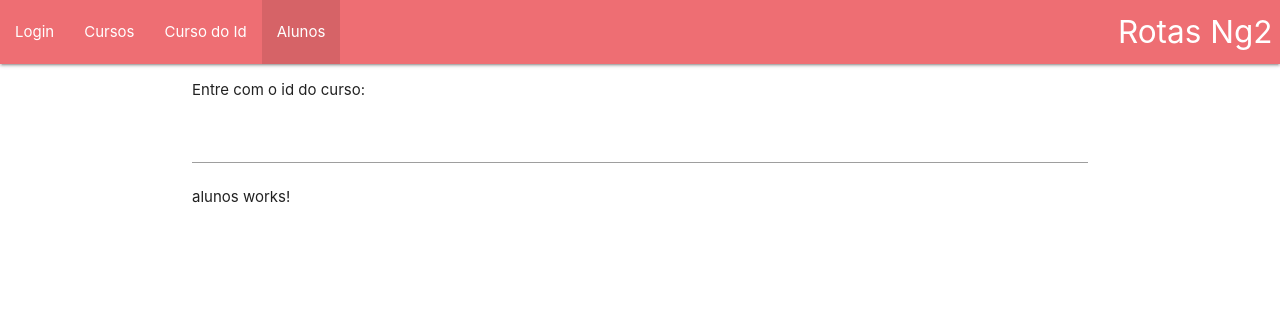
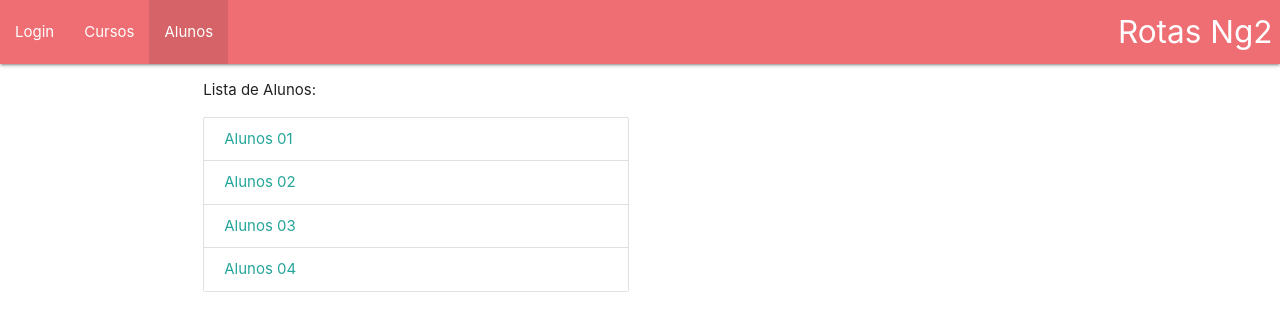
Before and after one commit to EduardoAmerico/projeto-routes-angular, an Angular app in the folder projeto-rotas/: page /alunos in a window 1280 px wide. Shown: the top 312 px of the page. Built offline with nearby package versions, Linux system fonts and the light colour scheme.

Commit message:
Rotas Filhas / telas alunos

```diff
--- a/projeto-rotas/src/app/alunos/aluno-detalhe/aluno-detalhe.component.html
+++ b/projeto-rotas/src/app/alunos/aluno-detalhe/aluno-detalhe.component.html
@@ -1 +1,6 @@
-<p>aluno-detalhe works!</p>
+<h5>
+    Detalhes do Aluno
+</h5>
+<p>Id: {{aluno.id}}</p>
+<p>Nome: {{aluno.nome}}</p>
+<p>Email: {{aluno.email}}</p>
--- a/projeto-rotas/src/app/alunos/aluno-detalhe/aluno-detalhe.component.ts
+++ b/projeto-rotas/src/app/alunos/aluno-detalhe/aluno-detalhe.component.ts
@@ -1,15 +1,37 @@
-import { Component, OnInit } from '@angular/core';
+import { AlunosService } from './../alunos.service';
+import { ActivatedRoute } from '@angular/router';
+import { Subscription } from 'rxjs';
+import { Component, OnInit, OnDestroy } from '@angular/core';
 
 @Component({
   selector: 'app-aluno-detalhe',
   templateUrl: './aluno-detalhe.component.html',
   styleUrls: ['./aluno-detalhe.component.css']
 })
-export class AlunoDetalheComponent implements OnInit {
+export class AlunoDetalheComponent implements OnInit,OnDestroy {
 
-  constructor() { }
+  aluno:any;
+  inscricao: Subscription;
+  id;
+
+
+  constructor(private route:ActivatedRoute,
+    private alunosService:AlunosService) { }
 
   ngOnInit() {
+    this.inscricao = this.route.params.subscribe(
+      (params:any) => {
+        console.log(params);
+        this.id = params['id'];
+        console.log(params['id'])
+
+        this.aluno = this.alunosService.getAluno(this.id);
+      }
+    );
+  }
+  ngOnDestroy(){
+    this.inscricao.unsubscribe();
+
   }
 
 }
--- a/projeto-rotas/src/app/alunos/alunos.component.html
+++ b/projeto-rotas/src/app/alunos/alunos.component.html
@@ -1 +1,13 @@
-<p>alunos works!</p>
+<div class="row">
+    <div class="col s6">
+        <p>Lista de Alunos:</p>
+
+        <div class="collection">
+            <a class="collection-item" *ngFor="let aluno of alunos" [routerLink]="aluno.id"
+                routerLinkActive="router-link-active">{{ aluno.nome }}</a>
+        </div>
+    </div>
+    <div class="col s6">
+    <router-outlet></router-outlet>
+    </div>
+</div>
--- a/projeto-rotas/src/app/alunos/alunos.component.ts
+++ b/projeto-rotas/src/app/alunos/alunos.component.ts
@@ -1,3 +1,4 @@
+import { AlunosService } from './alunos.service';
 import { Component, OnInit } from '@angular/core';
 
 @Component({
@@ -7,9 +8,13 @@ import { Component, OnInit } from '@angular/core';
 })
 export class AlunosComponent implements OnInit {
 
-  constructor() { }
+  alunos;
+
+  constructor(private alunosService: AlunosService) { }
 
   ngOnInit() {
+    this.alunos = this.alunosService.getAlunos();
   }
 
+
 }
--- /dev/null
+++ b/projeto-rotas/src/app/alunos/alunos.service.ts
@@ -0,0 +1,34 @@
+import { Injectable } from '@angular/core';
+
+@Injectable({
+  providedIn: 'root'
+})
+export class AlunosService {
+
+  private alunos: any[] = [
+    { id: 1, nome: 'Alunos 01', email: 'alunos01@email.com' },
+    { id: 2, nome: 'Alunos 02', email: 'alunos02@email.com' },
+    { id: 3, nome: 'Alunos 03', email: 'alunos03@email.com' },
+    { id: 4, nome: 'Alunos 04', email: 'alunos04@email.com' },
+  ];
+
+  getAlunos() {
+    return this.alunos;
+  }
+
+  getAluno(id) {
+    for (let i = 0; i < this.alunos.length; i++) {
+      let aluno = this.alunos[i];
+      console.log(id)
+      if (aluno.id == id) {
+
+        return aluno;
+      }
+
+    }
+    return null;
+
+  }
+
+  constructor() { }
+}
--- a/projeto-rotas/src/app/app.component.html
+++ b/projeto-rotas/src/app/app.component.html
@@ -5,12 +5,12 @@
       <ul id="nav-mobile" class="left hide-on-med-and-down">
         <li  routerLinkActive="active"><a [routerLink]="['/login']" routerLinkActive="router-link-active" >Login</a></li>
         <li  routerLinkActive="active"><a [routerLink]="['/cursos']" routerLinkActive="router-link-active" [queryParams]="{pagina:1}">Cursos</a></li>
-        <li  routerLinkActive="active"><a [routerLink]="['curso',idCurso.value]" routerLinkActive="router-link-active" >Curso do Id</a></li>
+        <!-- <li  routerLinkActive="active"><a [routerLink]="['curso',idCurso.value]" routerLinkActive="router-link-active" >Curso do Id</a></li> -->
         <li  routerLinkActive="active"><a [routerLink]="['/alunos']" routerLinkActive="router-link-active" >Alunos</a></li>
       </ul>
     </div>
   </nav>
   <div class="container">
-    <p>Entre com o id do curso:</p>
-    <input #idCurso>
+    <!-- <p>Entre com o id do curso:</p>
+    <input #idCurso> -->
     <router-outlet></router-outlet></div>
--- a/projeto-rotas/src/app/cursos/curso-detalhe/curso-detalhe.component.ts
+++ b/projeto-rotas/src/app/cursos/curso-detalhe/curso-detalhe.component.ts
@@ -1,5 +1,5 @@
 import { CursosService } from '../cursos.service';
-import { Component, OnInit } from '@angular/core';
+import { Component, OnInit, OnDestroy } from '@angular/core';
 import { ActivatedRoute, Router } from '@angular/router';
 import { Subscription } from 'rxjs';
 
@@ -8,7 +8,7 @@ import { Subscription } from 'rxjs';
   templateUrl: './curso-detalhe.component.html',
   styleUrls: ['./curso-detalhe.component.css']
 })
-export class CursoDetalheComponent implements OnInit {
+export class CursoDetalheComponent implements OnInit, OnDestroy {
 
   id: number;
   inscricao: Subscription;
```
Also changed, not shown: projeto-rotas/src/app/alunos/alunos.module.ts (+8 -1 lines), projeto-rotas/src/app/alunos/alunos.routing.module.ts (+8 -4 lines), 1 other file (tests, documents, lock files or other folders).
